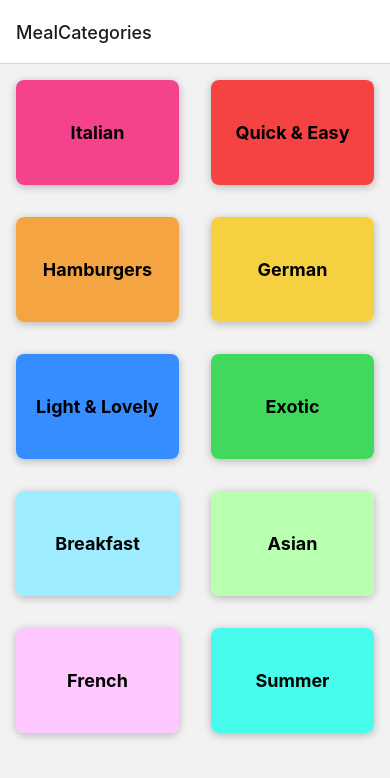
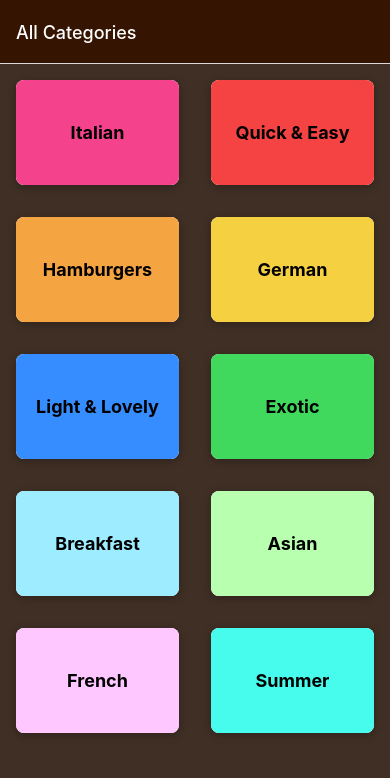
Before and after one commit to Ardad2/meals-app, a React Native app: screen / in a window 390 px wide. Shown: the top 778 px of the page. Built offline with nearby package versions, Linux system fonts and the light colour scheme.

Commit message:
added background color and styling

```diff
--- a/App.js
+++ b/App.js
@@ -13,9 +13,25 @@ export default function App() {
     <>
     <StatusBar style='dark'/>
     <NavigationContainer>
-      <Stack.Navigator initialRouteName="MealCategories">
-        <Stack.Screen name="MealCategories" component={CategoriesScreen}/>
-        <Stack.Screen name="MealsOverview" component={MealsOverviewScreen} />
+      <Stack.Navigator initialRouteName="MealCategories"
+      screenOptions= {{
+        title: 'All Categories',
+        headerStyle: { backgroundColor: '#351401'},
+        headerTintColor: 'white',
+        contentStyle: {
+          backgroundColor: '#3f2f25'
+        }
+    }}>
+        <Stack.Screen
+        name="MealCategories"
+        component={CategoriesScreen}
+        />
+
+
+        <Stack.Screen
+        name="MealsOverview"
+        component={MealsOverviewScreen}
+         />
       </Stack.Navigator>
     </NavigationContainer>
     </>
```
